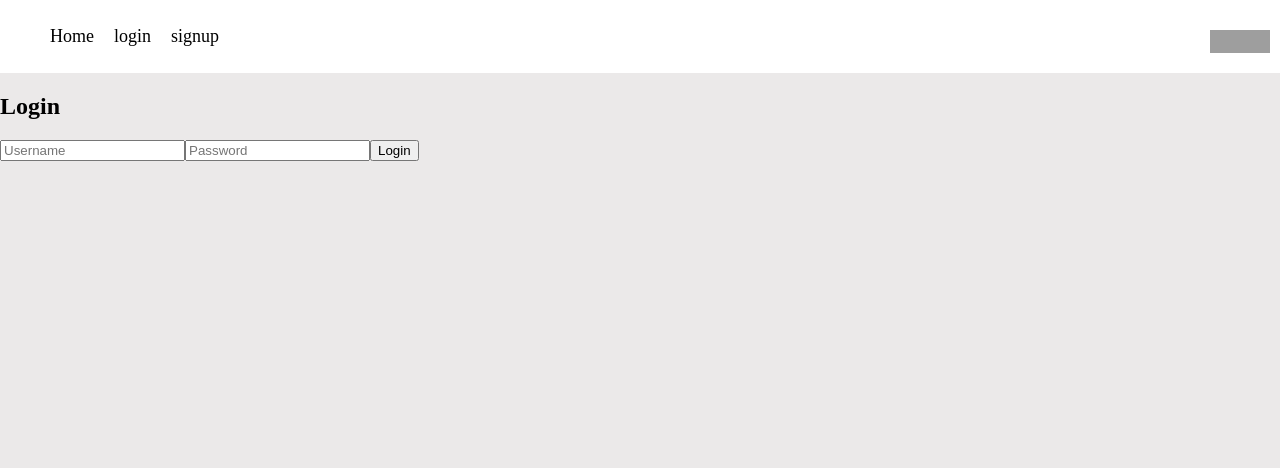
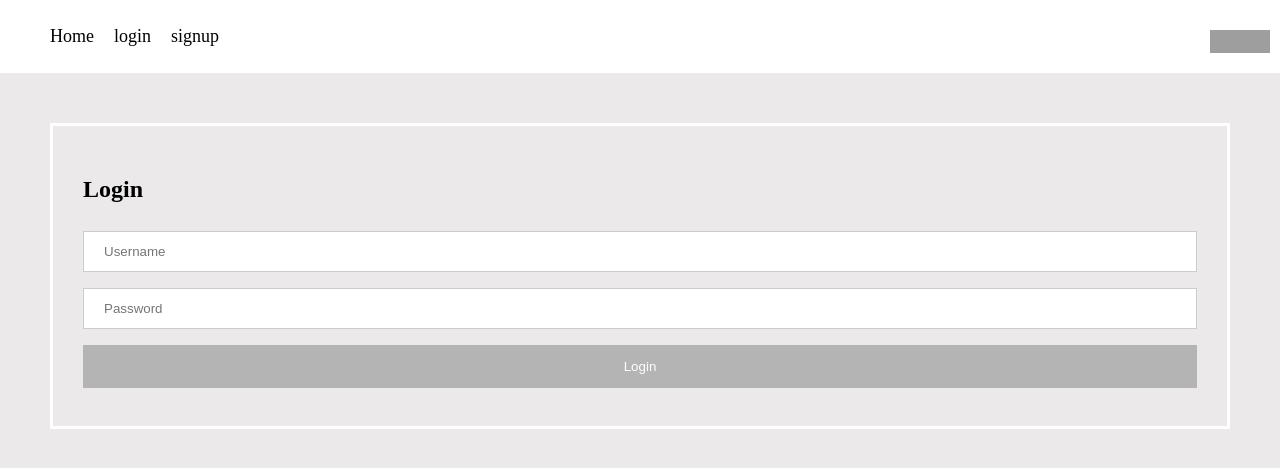
Before and after one commit to yousifj129/dailyfind-frontend, a React (Vite) app: page /login in a window 1280 px wide. Shown: the top 468 px of the page. Built offline with nearby package versions, Linux system fonts and the light colour scheme; no server answers; grey boxes are pictures that could not be loaded.

Commit message:
making the login and signup

```diff
--- /dev/null
+++ b/src/components/LoginForm/LoginForm.css
@@ -0,0 +1,31 @@
+body{
+    align-items: center;
+}
+
+input {
+  width: 100%;
+  padding: 12px 20px;
+  margin: 8px 0;
+  display: inline-block;
+  border: 1px solid #ccc;
+  box-sizing: border-box;
+}
+
+button {
+  color: white;
+  padding: 14px 20px;
+  margin: 8px 0;
+  border: none;
+  cursor: pointer;
+  width: 100%;
+background-color: rgb(180, 180, 180);
+
+}
+
+.login {
+    display: flex;
+    flex-direction: column;
+    border: 3px solid rgb(255, 255, 255);
+    padding: 30px;
+    margin: 50px;
+}
--- a/src/components/LoginForm/LoginForm.jsx
+++ b/src/components/LoginForm/LoginForm.jsx
@@ -2,7 +2,7 @@
 import { useState } from 'react'
 import { useNavigate } from 'react-router'
 import axios from 'axios'
-
+import "./LoginForm.css";
 function LoginForm({ onLogin }) {
   const [username, setUsername] = useState('')
   const [password, setPassword] = useState('')
@@ -24,7 +24,8 @@ function LoginForm({ onLogin }) {
   }
 
   return (
-    <form onSubmit={handleSubmit}>
+    <>
+    <form onSubmit={handleSubmit} class="login">
       <h2>Login</h2>
       <input
         placeholder="Username"
@@ -39,6 +40,8 @@ function LoginForm({ onLogin }) {
       />
       <button type="submit">Login</button>
     </form>
+    </>
+
   )
 }
 
```
